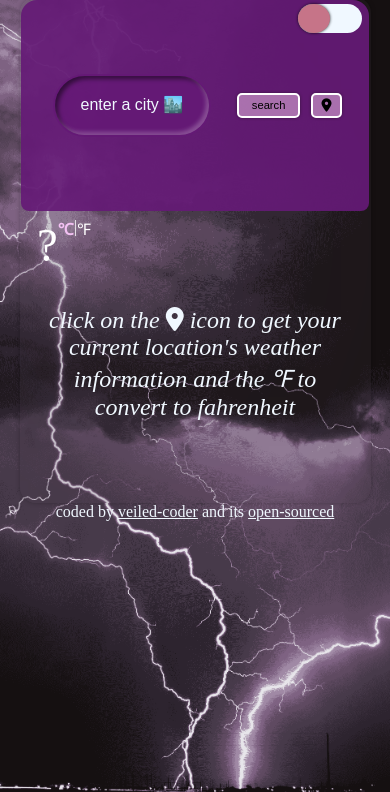
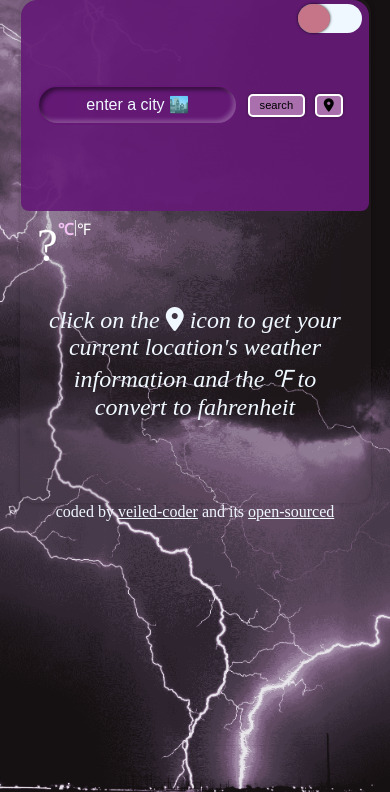
Before and after one commit to veiled-coder/shecodes-plus, a plain HTML site: page index.html in a window 390 px wide. Shown: the part 52-844 px from the top of the page. Drawn offline with nearby package versions, Linux system fonts and the light colour scheme.

Commit message:
adjusted height of search inuput

```diff
--- a/glass.css
+++ b/glass.css
@@ -12,7 +12,6 @@
   --body-background: url(./images/lightcloud.png);
   --deeppink: rgba(202, 103, 124, 0.83);
   --display-bg: var(--deeppink);
-  /* --display-bg: #c27980; */
   --direction--bg: linear-gradient(
     var(--body-bg--color1),
     var(--body-bg--color2)
@@ -45,7 +44,7 @@
   --instructSpan: black;
   --title: #d06283;
   --color-black-white: black;
-  --days: #c27a0f;
+  --days: #5c3904;
 }
 
 :root,
@@ -241,7 +240,7 @@ RULES
 .search-input {
   width: 50%;
   background-color: var(--display-bg);
-  height: 30%;
+  height: 5rem;
   border-radius: 2rem;
   box-shadow: inset -3px -3px 4px rgba(255, 255, 255, 0.239),
     inset 3px 3px 4px rgba(0, 0, 0, 0.492);
@@ -396,6 +395,10 @@ even when i did 18rem border radius */
   .title {
     font-size: 2.5rem;
   }
+  .search-input{
+    height: 2.5rem;
+    width: 70%;
+  }
 }
 @media (max-width: 768px) {
   .toggle {
```
